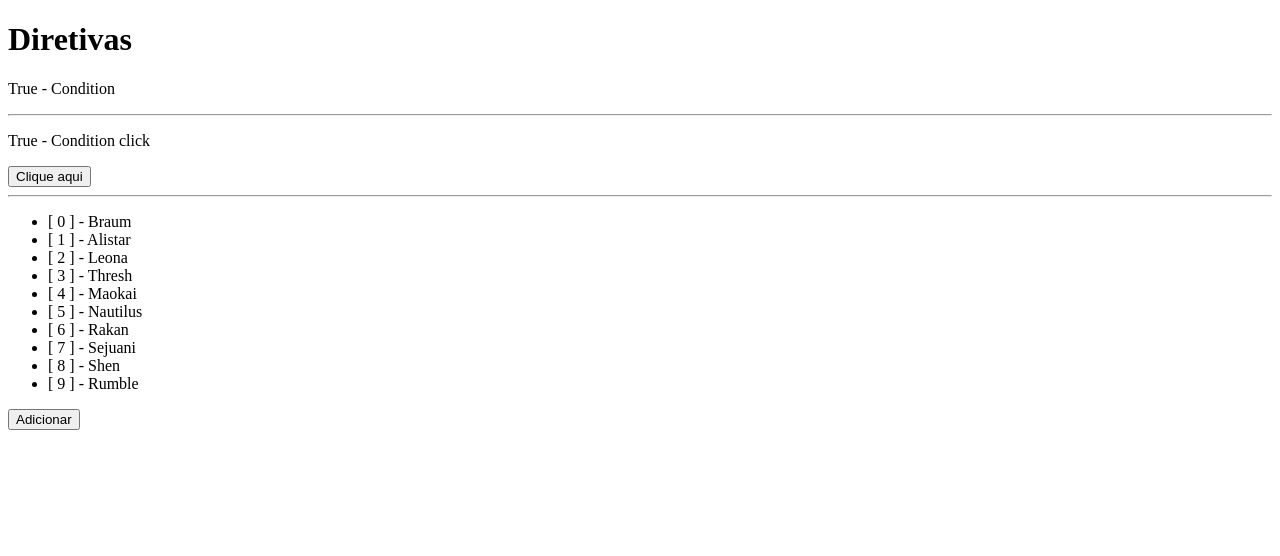
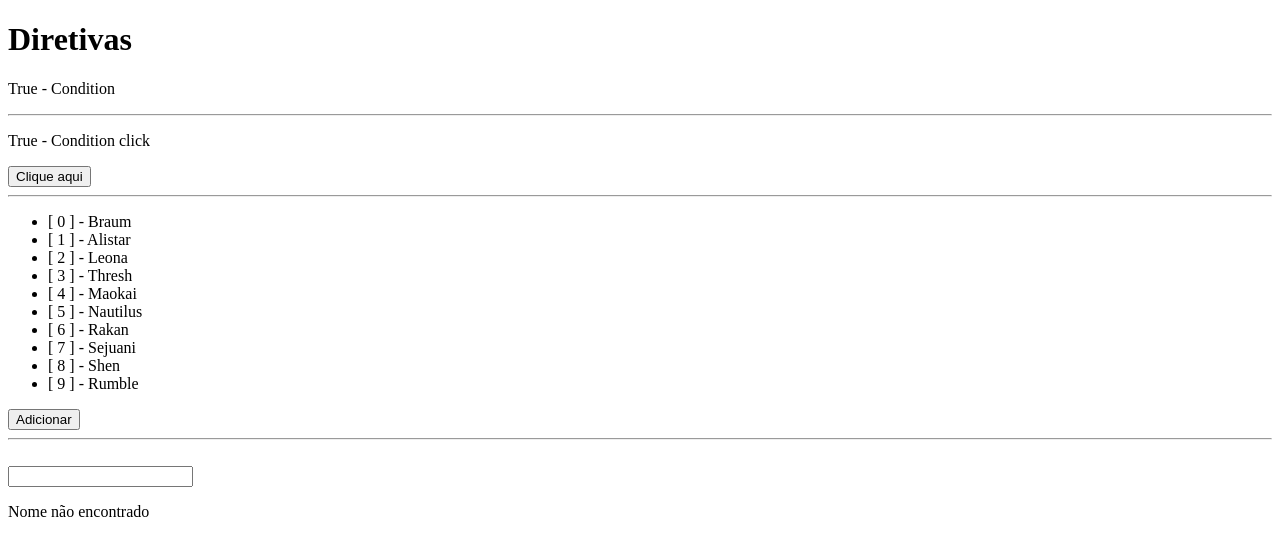
Before and after one commit to xandaosilva/curso-angularjs, an Angular app in the folder aulas-angular/capitulo05/projeto-diretivas/: page / in a window 1280 px wide. Shown: the top 556 px of the page. Built offline with nearby package versions, Linux system fonts and the light colour scheme.

Commit message:
Diretiva ngSwitch

```diff
--- a/aulas-angular/capitulo05/projeto-diretivas/src/app/app.module.ts
+++ b/aulas-angular/capitulo05/projeto-diretivas/src/app/app.module.ts
@@ -5,6 +5,7 @@
 import { AppComponent } from './app.component';
 import { DiretivasEstruturaisComponent } from './diretivas-estruturais/diretivas-estruturais.component';
 import { TitleComponent } from './title/title.component';
+import { FormsModule } from '@angular/forms';
 
 @NgModule({
   declarations: [
@@ -14,7 +15,8 @@
   ],
   imports: [
     BrowserModule,
-    AppRoutingModule
+    AppRoutingModule,
+    FormsModule
   ],
   providers: [],
   bootstrap: [AppComponent]
--- a/aulas-angular/capitulo05/projeto-diretivas/src/app/diretivas-estruturais/diretivas-estruturais.component.html
+++ b/aulas-angular/capitulo05/projeto-diretivas/src/app/diretivas-estruturais/diretivas-estruturais.component.html
@@ -17,3 +17,15 @@
 </ul>
 
 <button (click)="onClickAddList()">Adicionar</button>
+
+<hr>
+
+<br>
+<input type="text" [(ngModel)]="name">
+<br>
+
+<div [ngSwitch]="name">
+    <p *ngSwitchCase="'alexandre'">Alexandre</p>
+    <p *ngSwitchCase="'rogerio'">Rogério</p>
+    <p *ngSwitchDefault>Nome não encontrado</p>
+</div>
--- a/aulas-angular/capitulo05/projeto-diretivas/src/app/diretivas-estruturais/diretivas-estruturais.component.ts
+++ b/aulas-angular/capitulo05/projeto-diretivas/src/app/diretivas-estruturais/diretivas-estruturais.component.ts
@@ -12,6 +12,8 @@
   public championList: Array<{name: string}> = [ { name: "Braum" }, { name: "Alistar" },
     { name: "Leona" }, { name: "Thresh" }, { name: "Maokai" }, { name: "Nautilus" },
     { name: "Rakan" }, { name: "Sejuani" }, { name: "Shen" }, { name: "Rumble" } ];
+
+  public name: string = "";
 
   constructor(){}
 
```
